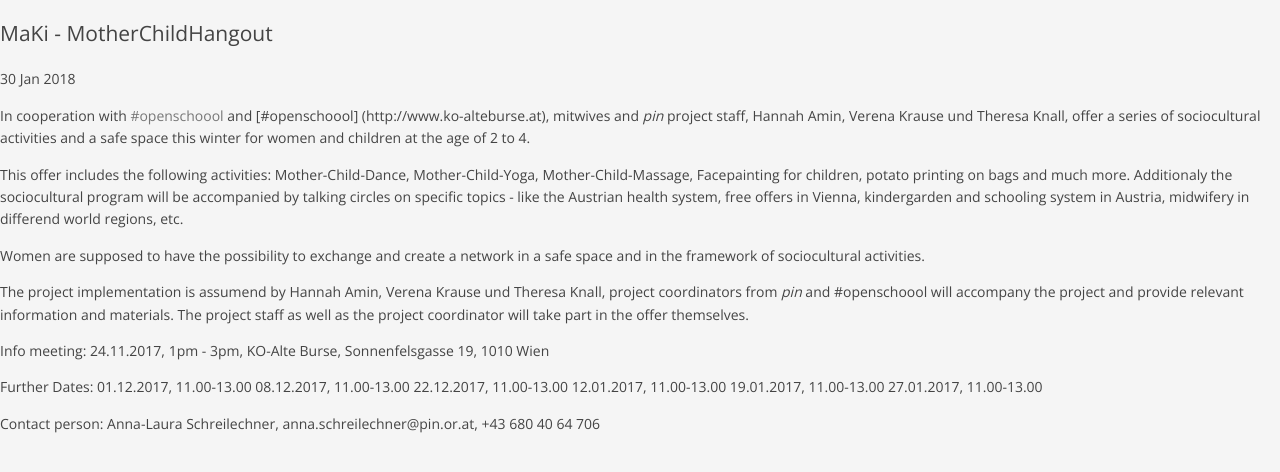
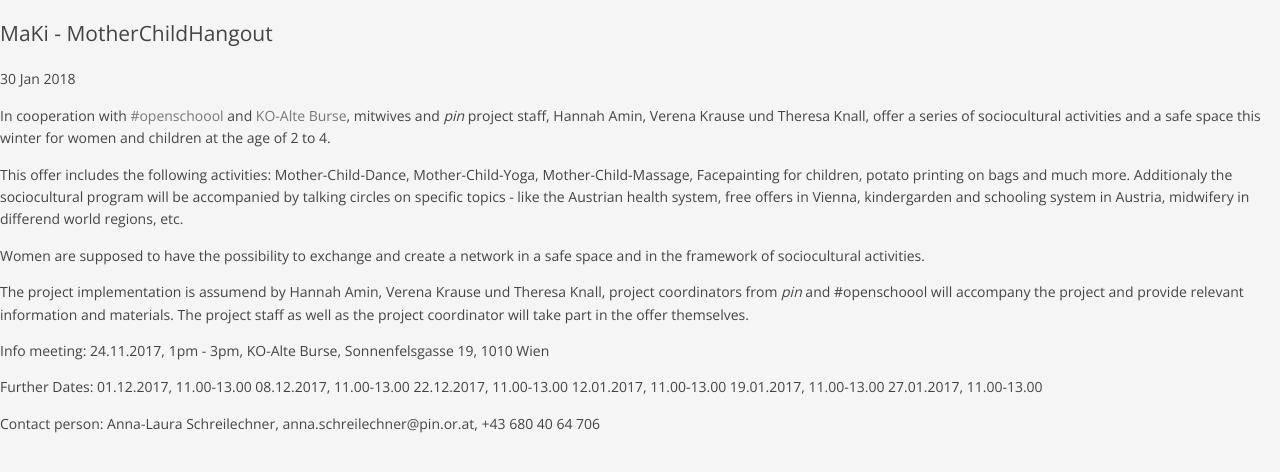
Before and after one commit to pinverein/anna-laura, a Jekyll site: the page built from _posts/en/projects/2018-01-30-project_1.md, in a window 1280 px wide. Shown: the top 472 px of the page. Built offline with Jekyll 4.4.1, drawn with Linux system fonts in a browser that asks for light colours; comment, search, counter and statistics services are not loaded.

Commit message:
Update 2018-01-30-project_1.md

```diff
--- a/_posts/en/projects/2018-01-30-project_1.md
+++ b/_posts/en/projects/2018-01-30-project_1.md
@@ -10,7 +10,7 @@ weight: 1
 image: /assets/img/171118-maki-web.png
 ---
 
-In cooperation with [#openschoool](http://www.openschoool.org) and [#openschoool] (http://www.ko-alteburse.at), mitwives and *pin* project staff, Hannah Amin, Verena Krause und Theresa Knall, offer a series of sociocultural activities and a safe space this winter for women and children at the age of 2 to 4.
+In cooperation with [#openschoool](http://www.openschoool.org) and [KO-Alte Burse](http://www.ko-alteburse.at), mitwives and *pin* project staff, Hannah Amin, Verena Krause und Theresa Knall, offer a series of sociocultural activities and a safe space this winter for women and children at the age of 2 to 4.
 
 This offer includes the following activities: Mother-Child-Dance, Mother-Child-Yoga, Mother-Child-Massage, Facepainting for children, potato printing on bags and much more. Additionaly the sociocultural program will be accompanied by talking circles on specific topics - like the Austrian health system, free offers in Vienna, kindergarden and schooling system in Austria, midwifery in differend world regions, etc.
 
```
